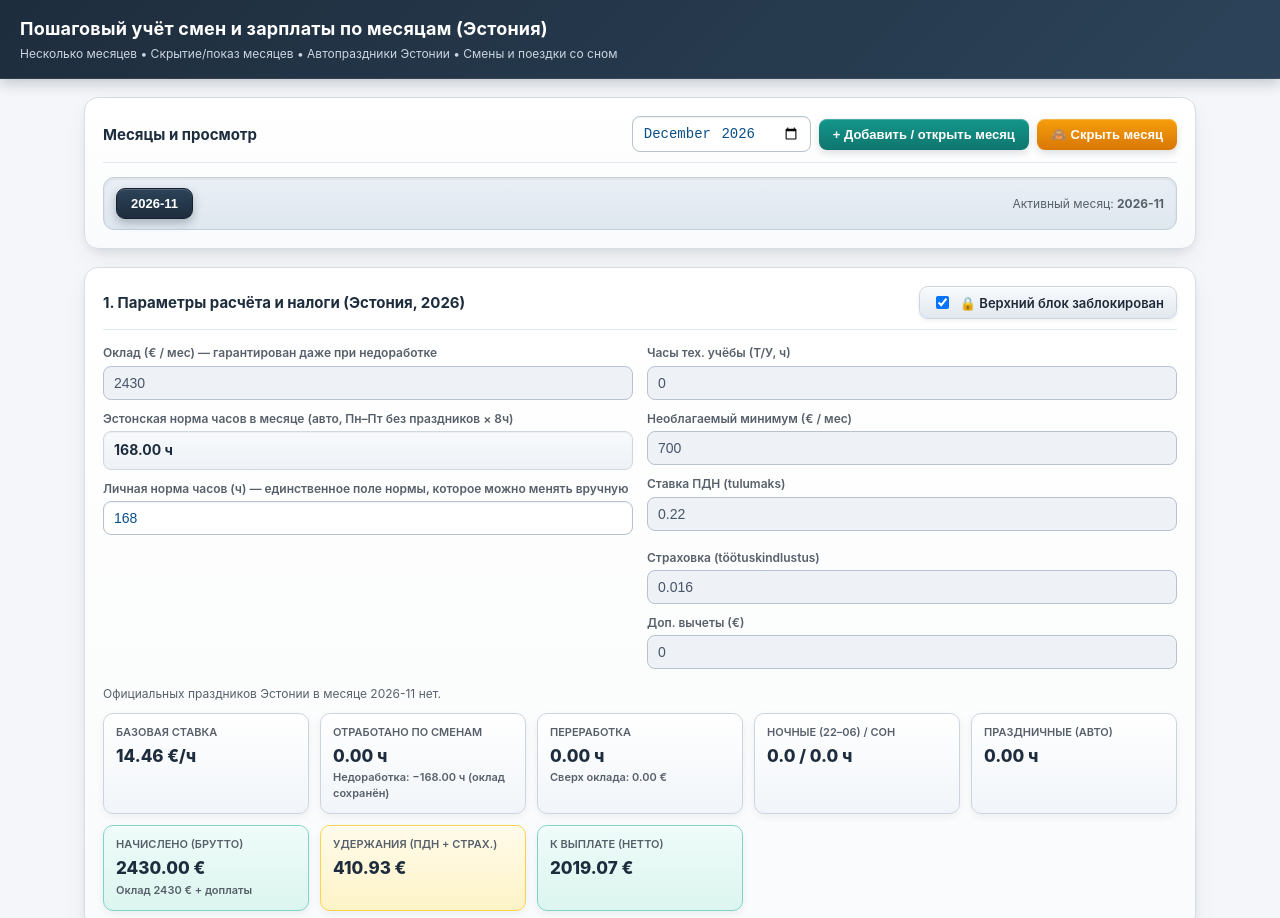
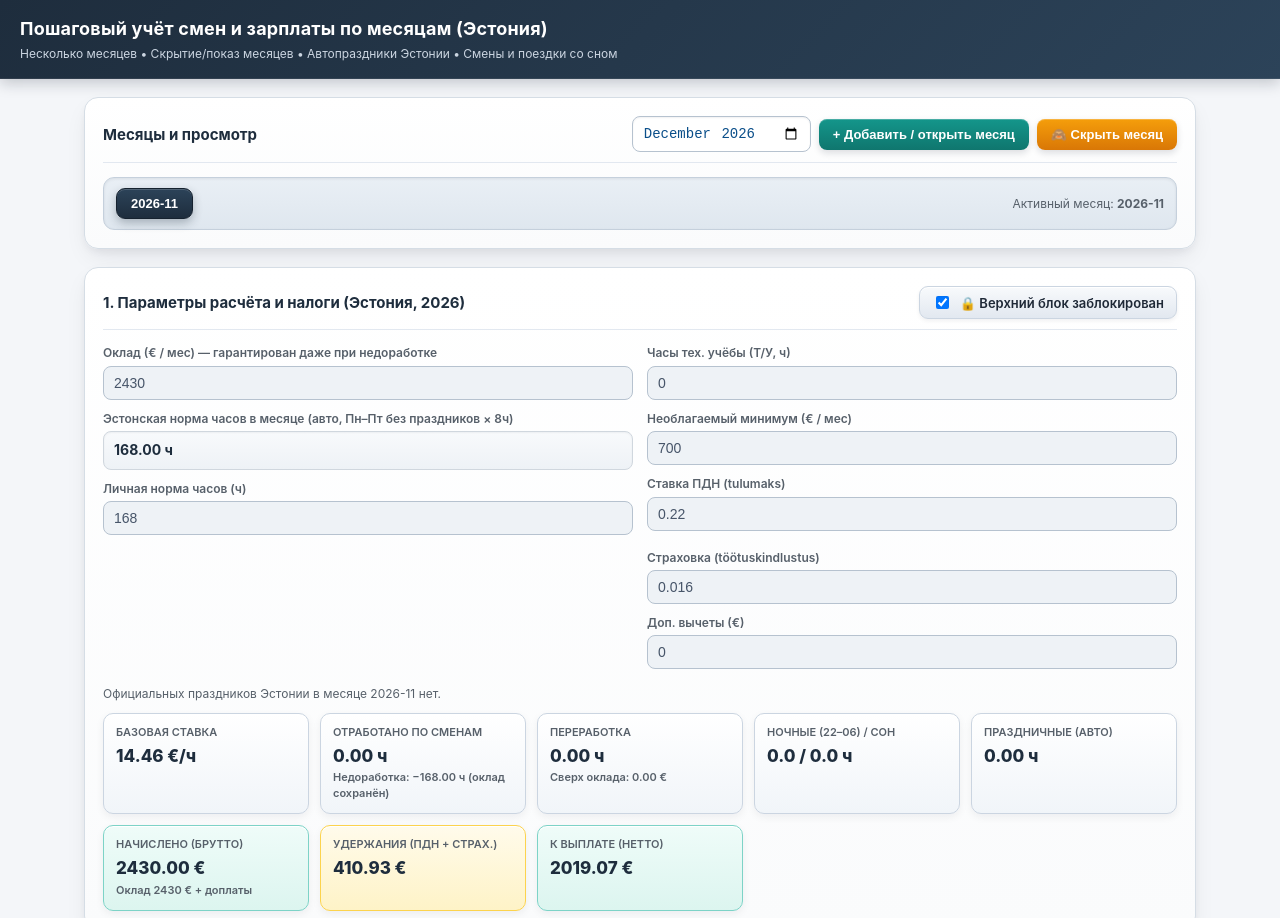
Before and after one commit to MaksGrim/palk, a plain HTML site: page index.html in a window 1280 px wide. Shown: the top 918 px of the page. Drawn offline with Linux system fonts and the light colour scheme.

Commit message:
Add files via upload

```diff
--- a/index.html
+++ b/index.html
@@ -412,8 +412,8 @@
           <div class="readonly-box" id="eeMonthNormDisplay">168.00 ч</div>
         </div>
         <div class="field">
-          <label>Личная норма часов (ч) — единственное поле нормы, которое можно менять вручную</label>
-          <input type="number" step="0.5" id="personalNorm" value="168.0" onchange="saveMonthParamsAndRecalc()" />
+          <label>Личная норма часов (ч)</label>
+          <input type="number" step="0.5" id="personalNorm" value="168.0" class="top-param" disabled onchange="saveMonthParamsAndRecalc()" />
         </div>
       </div>
 
```
